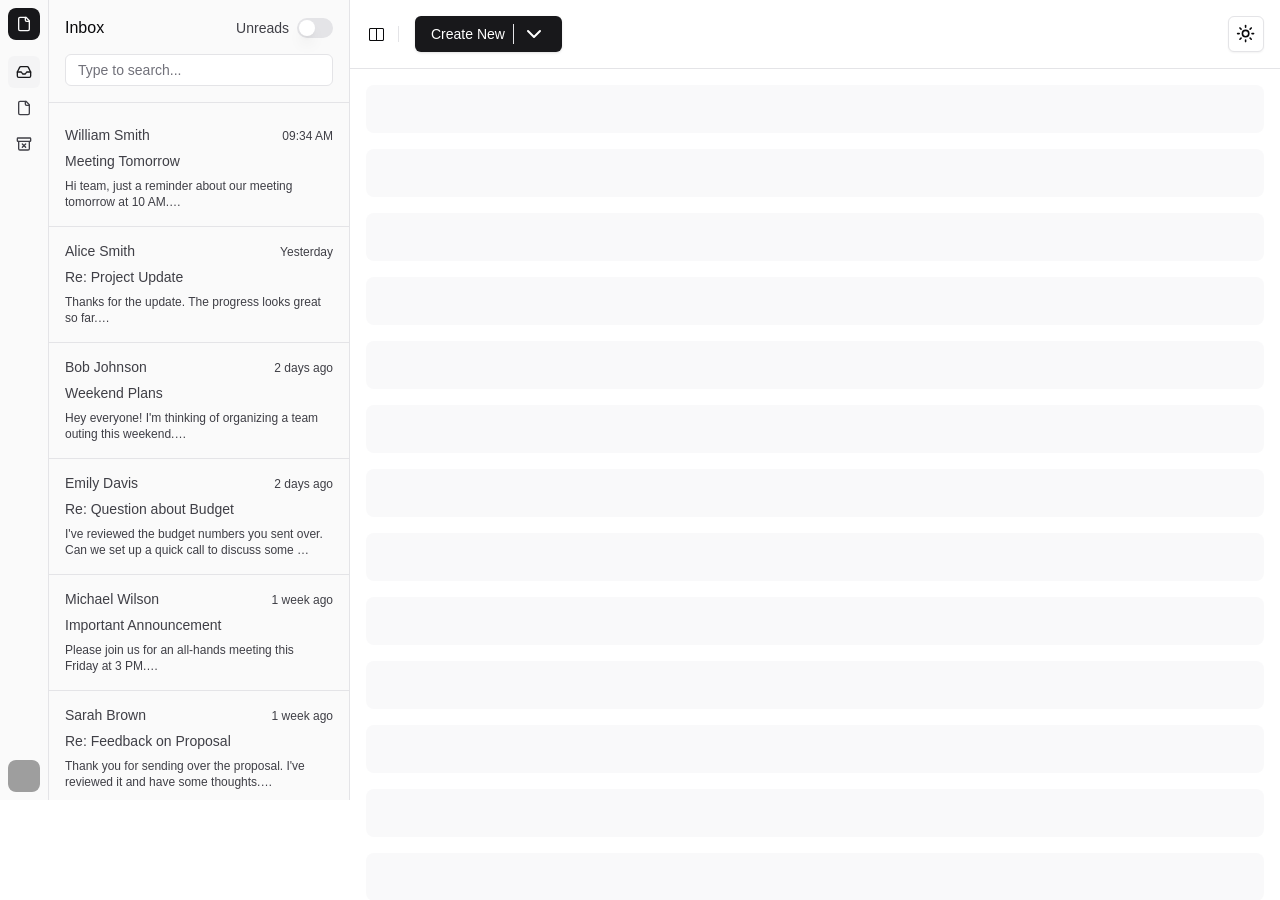
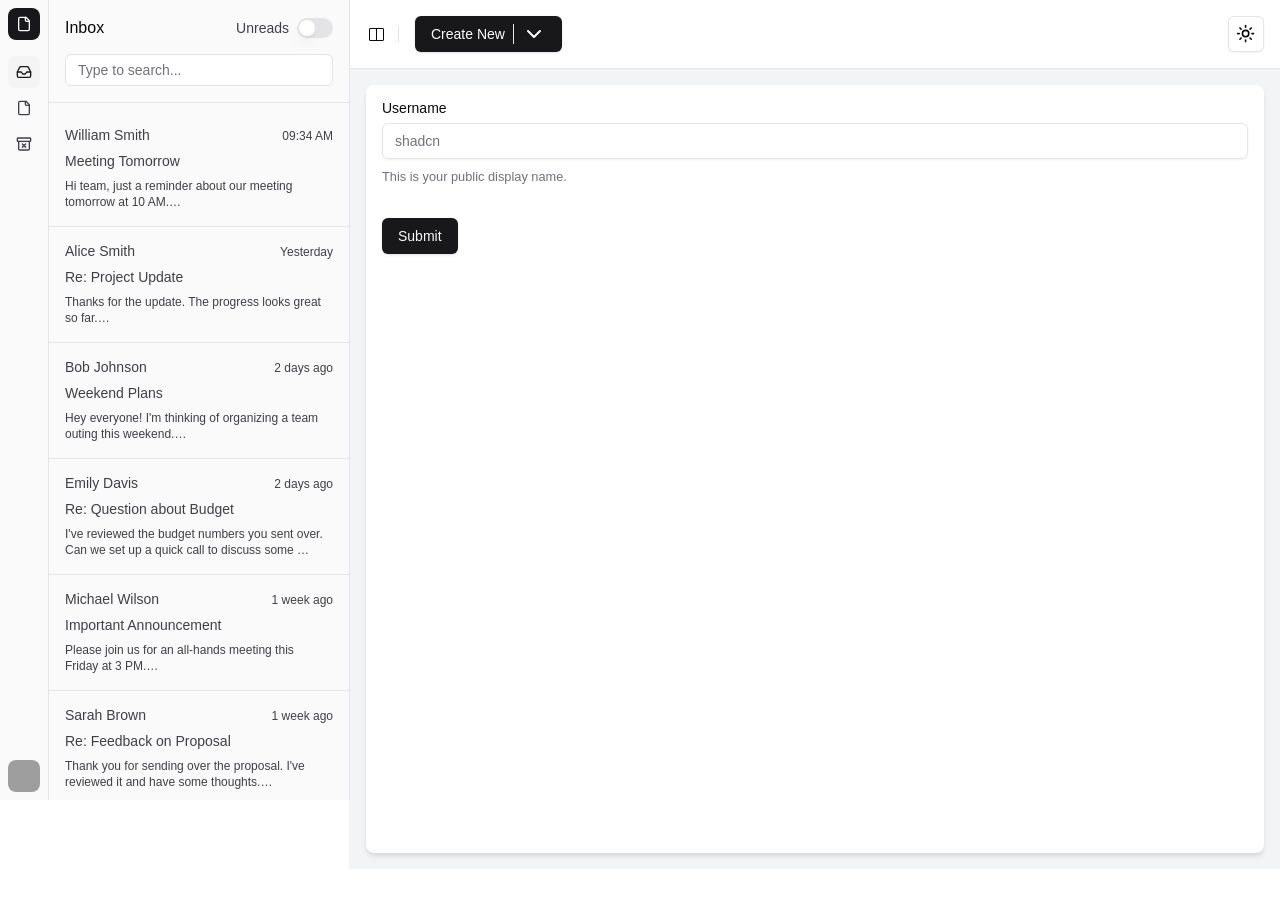
Before and after one commit to JCassio1/GenDoc, a Next.js app in the folder client/: page / in a window 1280 px wide. Shown: the top 900 px of the page. After the commit the page ends 869 px from the top, so only its background shows below. Built offline with nearby package versions, Linux system fonts and the light colour scheme; grey boxes are pictures that could not be loaded.

Commit message:
Add base form

```diff
--- a/client/package.json
+++ b/client/package.json
@@ -9,6 +9,7 @@
     "lint": "next lint"
   },
   "dependencies": {
+    "@hookform/resolvers": "^3.9.1",
     "@radix-ui/react-avatar": "^1.1.1",
     "@radix-ui/react-collapsible": "^1.1.1",
     "@radix-ui/react-dialog": "^1.1.2",
@@ -32,9 +33,11 @@
     "next-themes": "^0.3.0",
     "react": "^18",
     "react-dom": "^18",
+    "react-hook-form": "^7.54.0",
     "react-resizable-panels": "^2.1.7",
     "tailwind-merge": "^2.5.2",
-    "tailwindcss-animate": "^1.0.7"
+    "tailwindcss-animate": "^1.0.7",
+    "zod": "^3.23.8"
   },
   "devDependencies": {
     "eslint": "^8",
--- a/client/src/app/page.js
+++ b/client/src/app/page.js
@@ -2,9 +2,5 @@
 import Homepage from './pages/homepage/page'
 
 export default function Home() {
-  return (
-    <>
-      <Homepage />
-    </>
-  )
+  return <Homepage />
 }
--- a/client/src/components/dashboard/dashboard.jsx
+++ b/client/src/components/dashboard/dashboard.jsx
@@ -5,6 +5,7 @@
 import { Plus } from 'lucide-react'
 import { AppSidebar } from '../layout/app-sidebar'
 import { CreateNewTemplateButton } from '../ui/create-new-template-button'
+import { DynamicForm } from '../ui/dynamic-form'
 
 export function Dashboard() {
   return (
@@ -23,11 +24,7 @@
             <ModeToggle />
           </div>
         </header>
-        <div className='flex flex-1 flex-col gap-4 p-4'>
-          {Array.from({ length: 24 }).map((_, index) => (
-            <div key={index} className='aspect-video h-12 w-full rounded-lg bg-muted/50' />
-          ))}
-        </div>
+        <DynamicForm />
       </SidebarInset>
     </SidebarProvider>
   )
--- /dev/null
+++ b/client/src/components/ui/dynamic-form.jsx
@@ -0,0 +1,44 @@
+'use client'
+
+import { zodResolver } from '@hookform/resolvers/zod'
+import { useForm } from 'react-hook-form'
+import { z } from 'zod'
+import { Button } from '@/components/ui/button'
+import { Form, FormControl, FormDescription, FormField, FormItem, FormLabel, FormMessage } from '@/components/ui/form'
+import { Input } from '@/components/ui/input'
+
+const formSchema = z.object({
+  username: z.string().min(2).max(50)
+})
+
+export const DynamicForm = () => {
+  const form = useForm({
+    resolver: zodResolver(formSchema),
+    defaultValues: {
+      username: ''
+    }
+  })
+
+  function onSubmit(values) {
+    console.log(values)
+  }
+  return (
+    <div className='bg-gray-100 dark:bg-gray-800 p-4 shadow h-screen'>
+      <div className='bg-white dark:bg-gray-900 p-4 rounded-lg shadow-md h-full max-w-screen-lg mx-auto'>
+        <Form {...form}>
+          <form onSubmit={form.handleSubmit(onSubmit)} className='space-y-8 h-full'>
+            <div className='flex flex-col space-y-2'>
+              <FormLabel>Username</FormLabel>
+              <FormControl>
+                <Input placeholder='shadcn' {...form.register('username')} />
+              </FormControl>
+              <FormDescription>This is your public display name.</FormDescription>
+              <FormMessage />
+            </div>
+            <Button type='submit'>Submit</Button>
+          </form>
+        </Form>
+      </div>
+    </div>
+  )
+}
--- /dev/null
+++ b/client/src/components/ui/form.jsx
@@ -0,0 +1,134 @@
+"use client";
+import * as React from "react"
+import { Slot } from "@radix-ui/react-slot"
+import { Controller, FormProvider, useFormContext } from "react-hook-form";
+
+import { cn } from "@/lib/utils"
+import { Label } from "@/components/ui/label"
+
+const Form = FormProvider
+
+const FormFieldContext = React.createContext({})
+
+const FormField = (
+  {
+    ...props
+  }
+) => {
+  return (
+    (<FormFieldContext.Provider value={{ name: props.name }}>
+      <Controller {...props} />
+    </FormFieldContext.Provider>)
+  );
+}
+
+const useFormField = () => {
+  const fieldContext = React.useContext(FormFieldContext)
+  const itemContext = React.useContext(FormItemContext)
+  const { getFieldState, formState } = useFormContext()
+
+  const fieldState = getFieldState(fieldContext.name, formState)
+
+  if (!fieldContext) {
+    throw new Error("useFormField should be used within <FormField>")
+  }
+
+  const { id } = itemContext
+
+  return {
+    id,
+    name: fieldContext.name,
+    formItemId: `${id}-form-item`,
+    formDescriptionId: `${id}-form-item-description`,
+    formMessageId: `${id}-form-item-message`,
+    ...fieldState,
+  }
+}
+
+const FormItemContext = React.createContext({})
+
+const FormItem = React.forwardRef(({ className, ...props }, ref) => {
+  const id = React.useId()
+
+  return (
+    (<FormItemContext.Provider value={{ id }}>
+      <div ref={ref} className={cn("space-y-2", className)} {...props} />
+    </FormItemContext.Provider>)
+  );
+})
+FormItem.displayName = "FormItem"
+
+const FormLabel = React.forwardRef(({ className, ...props }, ref) => {
+  const { error, formItemId } = useFormField()
+
+  return (
+    (<Label
+      ref={ref}
+      className={cn(error && "text-destructive", className)}
+      htmlFor={formItemId}
+      {...props} />)
+  );
+})
+FormLabel.displayName = "FormLabel"
+
+const FormControl = React.forwardRef(({ ...props }, ref) => {
+  const { error, formItemId, formDescriptionId, formMessageId } = useFormField()
+
+  return (
+    (<Slot
+      ref={ref}
+      id={formItemId}
+      aria-describedby={
+        !error
+          ? `${formDescriptionId}`
+          : `${formDescriptionId} ${formMessageId}`
+      }
+      aria-invalid={!!error}
+      {...props} />)
+  );
+})
+FormControl.displayName = "FormControl"
+
+const FormDescription = React.forwardRef(({ className, ...props }, ref) => {
+  const { formDescriptionId } = useFormField()
+
+  return (
+    (<p
+      ref={ref}
+      id={formDescriptionId}
+      className={cn("text-[0.8rem] text-muted-foreground", className)}
+      {...props} />)
+  );
+})
+FormDescription.displayName = "FormDescription"
+
+const FormMessage = React.forwardRef(({ className, children, ...props }, ref) => {
+  const { error, formMessageId } = useFormField()
+  const body = error ? String(error?.message) : children
+
+  if (!body) {
+    return null
+  }
+
+  return (
+    (<p
+      ref={ref}
+      id={formMessageId}
+      className={cn("text-[0.8rem] font-medium text-destructive", className)}
+      {...props}>
+      {body}
+    </p>)
+  );
+})
+FormMessage.displayName = "FormMessage"
+
+export {
+  useFormField,
+  Form,
+  FormItem,
+  FormLabel,
+  FormControl,
+  FormDescription,
+  FormMessage,
+  FormField,
+}
```
Also changed, not shown: 1 other file (tests, documents, lock files or other folders).
